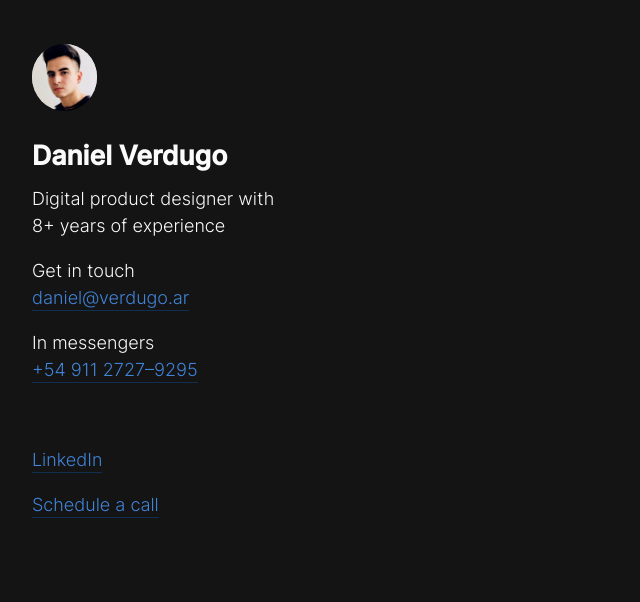
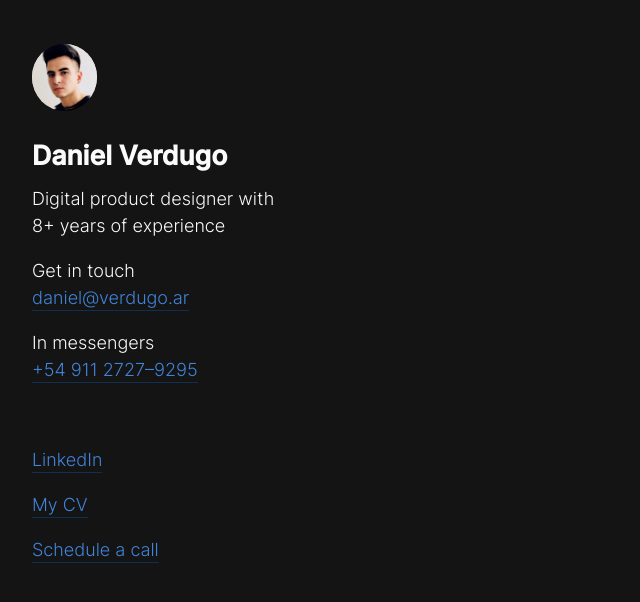
Before and after one commit to danielverdugo/danielverdugo.github.io, a Jekyll site: the page built from index.html, in a window 1280 px wide. Shown: the top 602 px of the page, without its empty margins (0-640 px from the left). Built offline with Jekyll 4.4.1, drawn with Linux system fonts in a browser that asks for light colours.

Commit message:
style updates, added a CV link

```diff
--- a/index.html
+++ b/index.html
@@ -12,9 +12,14 @@ title: Daniel Verdugo
         <p>In&nbsp;messengers<br><a href="tel:+5491127279295">+54&nbsp;911&nbsp;2727&ndash;9295</a></p>
         <p>&nbsp;</p>
         <p><a href="https://www.linkedin.com/in/danielverdugonosov/" target="_blank">LinkedIn</a></p>
+        <p><a href="/cv">My&nbsp;CV</a></p>
         <p><a href="https://calendar.app.google/iWfZAs6i5fBa9LebA" target="_blank">Schedule a&nbsp;call</a></p>
     </header>
-    <main class="content">
-
-    </main>
+    <!--main class="content">
+        <p>
+            <h3>Nuanu Green Pass</h3>
+            <em>Aug...Sep&nbsp;2023</em>
+            <p></p>
+        </p>
+    </main-->
 </div>
--- a/main.sass
+++ b/main.sass
@@ -29,6 +29,9 @@ h1
   font-weight: 800
   margin-bottom: 12pt
   margin-top: 0
+
+h3
+  margin-bottom: 0
 
 p
   margin-top: 0
@@ -89,6 +92,7 @@ a.imglink:hover
   grid-template-columns: 16em minmax(0, auto) 16em
   grid-template-rows: 1fr
   grid-column-gap: 1.8em
+  height: 100%
 
 .menu
   grid-column: 2
```
